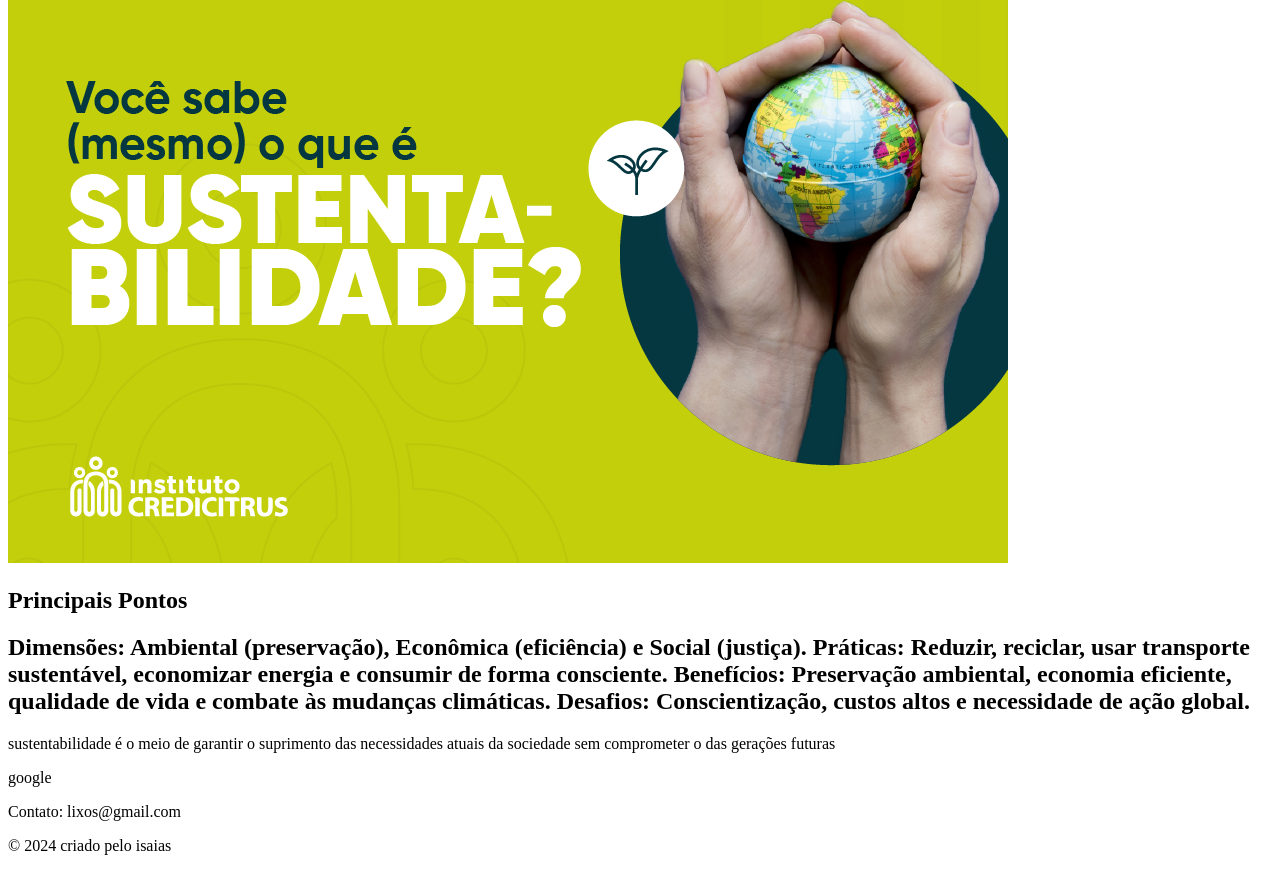
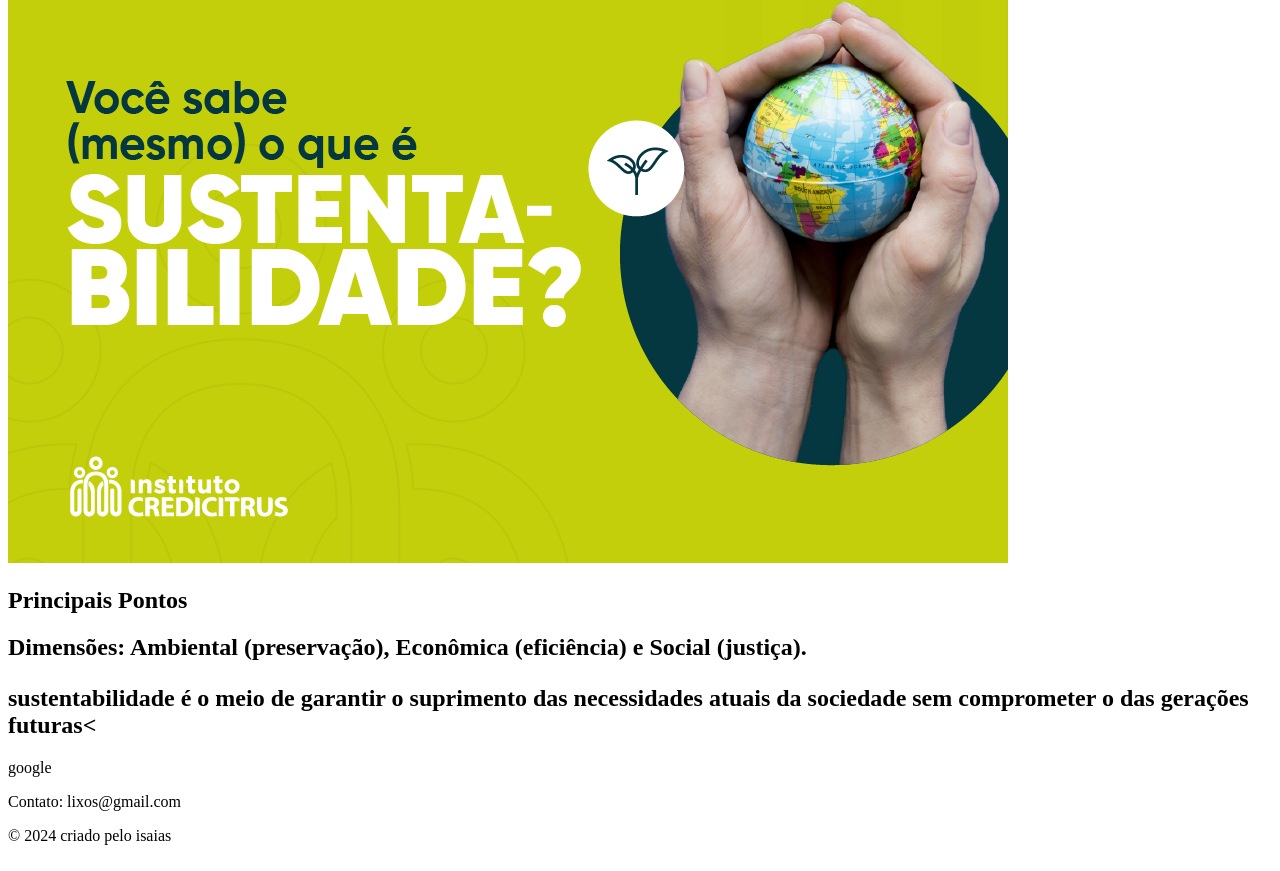
Before and after one commit to IsaiasMaxter/isaiaspretin, a plain HTML site: page index.html in a window 1280 px wide. Shown: the part 740-1611 px from the top of the page. Drawn offline with Linux system fonts and the light colour scheme.

Commit message:
se09jjhn

```diff
--- a/index.html
+++ b/index.html
@@ -19,12 +19,11 @@
     <img src="banner.png">
     <div class="content">
         <h2>Principais Pontos
-            <h2> Dimensões: Ambiental (preservação), Econômica (eficiência) e Social (justiça).
-            Práticas: Reduzir, reciclar, usar transporte sustentável, economizar energia e consumir de forma consciente.
-            Benefícios: Preservação ambiental, economia eficiente, qualidade de vida e combate às mudanças climáticas.
-            Desafios: Conscientização, custos altos e necessidade de ação global.</h2>
+            <h2> Dimensões: Ambiental (preservação), Econômica (eficiência) e Social (justiça). <p>
+         </p>sustentabilidade é o meio de garantir o suprimento das necessidades atuais da sociedade sem comprometer o das gerações futuras<
+           </h2>
         <p>
-        <p>sustentabilidade é o meio de garantir o suprimento das necessidades atuais da sociedade sem comprometer o das gerações futuras</p>
+        <p>
 
 
         </p>
```
